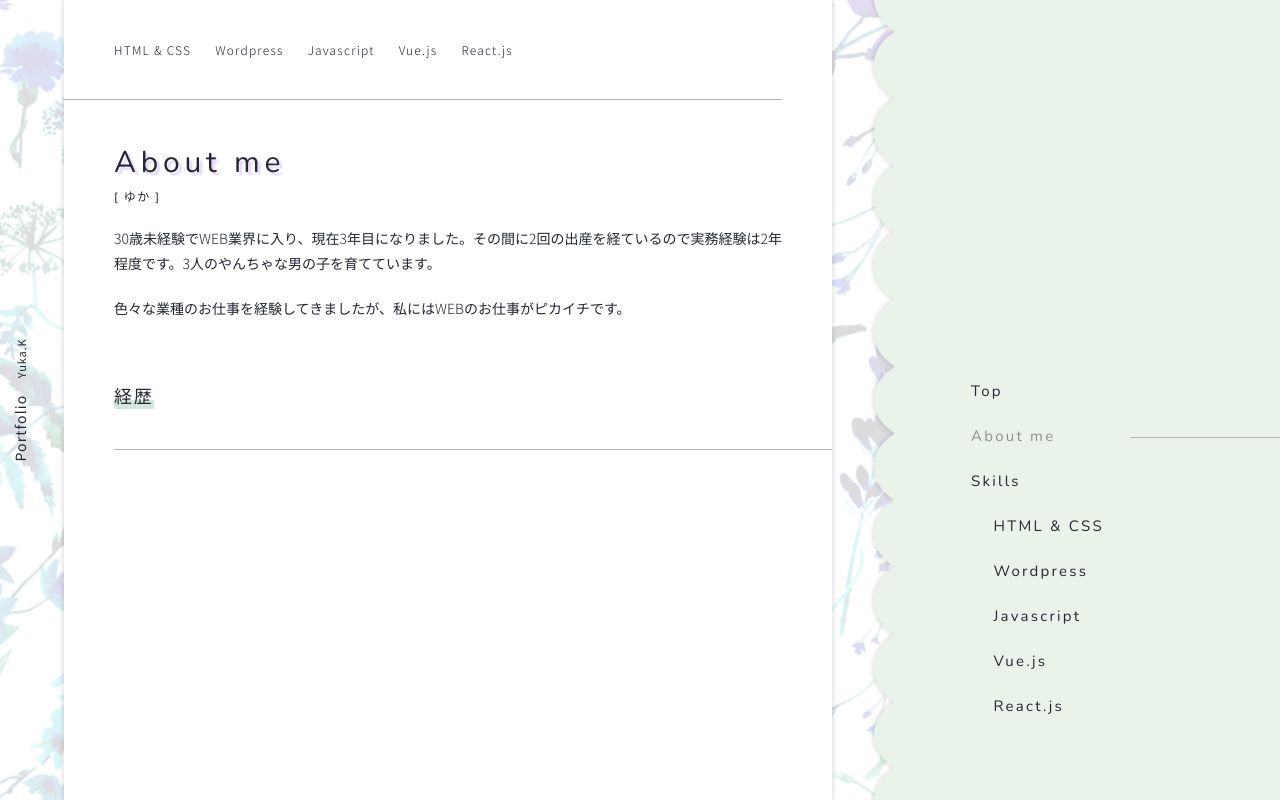
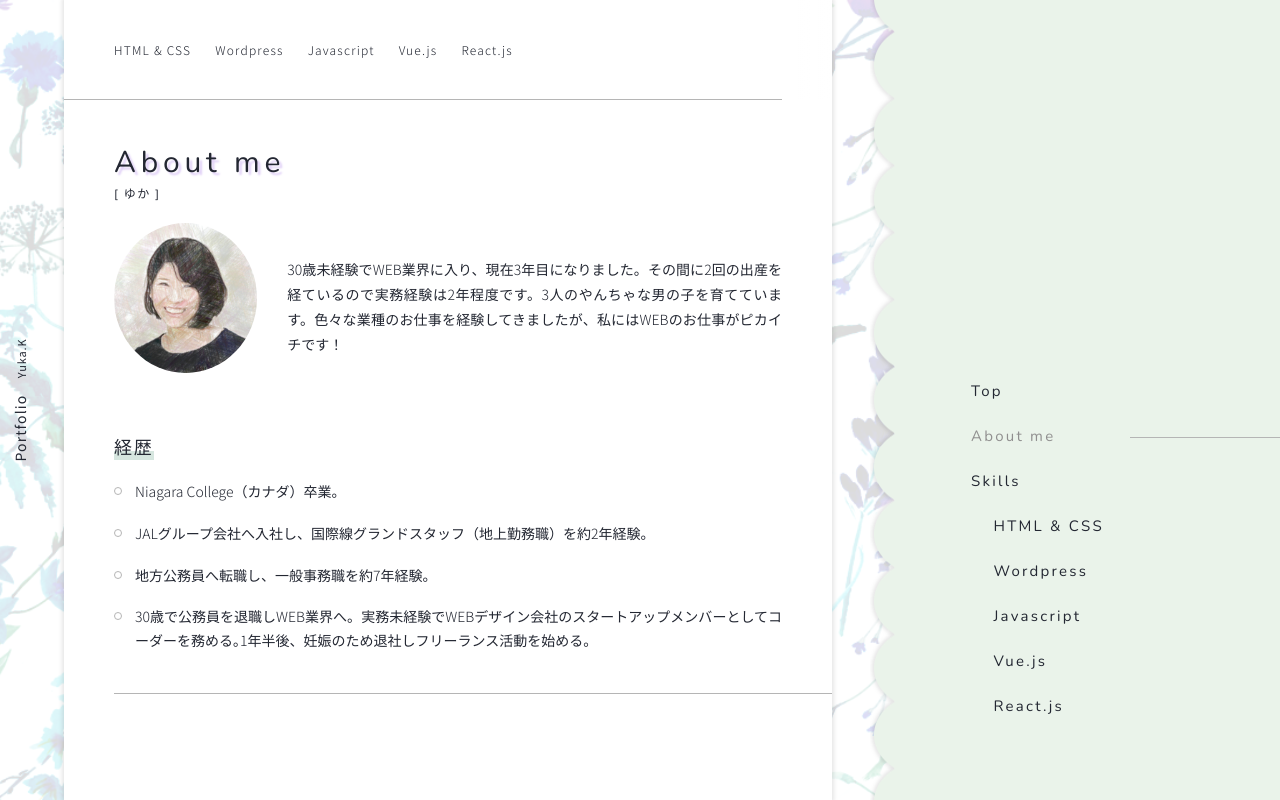
Before and after one commit to Fielsyuka/portfolio, a Vue app: page /about-me in a window 1280 px wide. Built offline with nearby package versions, Linux system fonts and the light colour scheme.

Commit message:
About meの編集

```diff
--- a/src/assets/scss/components/page.scss
+++ b/src/assets/scss/components/page.scss
@@ -1,25 +1,51 @@
 @import "../_mixin.scss";
+
 .page-subtitle {
-  display: inline-block;
+  display: block;
   color: $color-base;
   font-family: $accent-font;
   font-size: rem(12);
   letter-spacing: .12em;
 }
-.page-overview {
-  margin-top: 20px;
-  font-size: rem(14);
-  line-height: 1.8;
-  text-align: justify;
+
+
+
+.page-overview__image {
+  overflow: hidden;
+  position: relative;
+  margin: 20px auto;
+  width: 150px;
+  height: 150px;
+  border-radius: 50%;
+
+  >img {
+    position: absolute;
+    top: 50%;
+    left: 50%;
+    width: 100%;
+    transform: translate(-50%, -50%);
+  }
 }
+
+.page-overview__text {
+  p {
+    margin-top: 18px;
+    font-size: rem(14);
+    line-height: 1.8;
+    text-align: justify;
+  }
+}
+
 .page-heading01 {
   display: inline-block;
   position: relative;
-  margin-top: 60px;
+  margin-top: 40px;
+  margin-bottom: 20px;
   color: $color-base;
   font-size: rem(18);
   font-weight: 400;
   letter-spacing: .1em;
+
   &::after {
     content: "";
     display: block;
@@ -32,6 +58,7 @@
     z-index: -1;
   }
 }
+
 .page-heading02 {
   display: block;
   margin-top: 26px;
@@ -43,3 +70,43 @@
   font-weight: 400;
   line-height: 1.6;
 }
+
+.page-list {
+  list-style: none;
+  padding-left: 1.5em;
+
+  li {
+    position: relative;
+    line-height: 1.7;
+    text-align: justify;
+
+    &::before {
+      content: "";
+      display: block;
+      position: absolute;
+      top: .5em;
+      left: -1.5em;
+      width: 8px;
+      height: 8px;
+      border-radius: 50%;
+      border: 1px solid $color-line;
+    }
+
+    +li {
+      margin-top: 18px;
+    }
+  }
+}
+
+@include media-breakpoint-up-md {
+  .page-overview {
+    display: flex;
+    align-items: center;
+  }
+  .page-overview__image {
+    margin-right: 30px;
+  }
+  .page-overview__text {
+  width: calc(100% - 150px);
+}
+}
--- a/src/assets/scss/layout/layout.scss
+++ b/src/assets/scss/layout/layout.scss
@@ -37,7 +37,7 @@
   min-height: 100vh;
   padding-top: 80px;
   padding-bottom: 60px;
-  background: url("../../images/flower_bg.png") repeat center center/contain fixed;
+  background: url("../../images/flower_bg.png") repeat top center/contain fixed;
   z-index: 1000;
 }
 
--- a/src/components/WorksItem.vue
+++ b/src/components/WorksItem.vue
@@ -27,7 +27,6 @@ export default {
 <style lang="scss" scoped>
 @import "../assets/scss/_mixin.scss";
 .works-item {
-  margin-top: 30px;
   margin-left: 46px;
 }
 .works-item + .works-item {
@@ -64,11 +63,19 @@ export default {
 .works-item__image {
   > img {
     display: block;
-    width: 80%;
+    width: 100%;
     margin: 20px 0;
   }
 }
 .works-item__source {
   margin-top: 30px;
 }
+
+@include media-breakpoint-up-md {
+  .works-item__image {
+    > img {
+      width: 70%;
+    }
+  }
+}
 </style>
--- a/src/views/About.vue
+++ b/src/views/About.vue
@@ -6,9 +6,19 @@
     <div class="l-main__section l-wrap">
       <page-heading page-name="About me" class="shadow-about"></page-heading>
       <h3 class="page-subtitle">[ ゆか ]</h3>
-      <p class="page-overview">30歳未経験でWEB業界に入り、現在{{num}}年目になりました。その間に2回の出産を経ているので実務経験は{{actual}}年程度です。3人のやんちゃな男の子を育てています。</p>
-      <p class="page-overview">色々な業種のお仕事を経験してきましたが、私にはWEBのお仕事がピカイチです。</p>
+      <div class="page-overview clearfix">
+        <div class="page-overview__image"><img src="@/assets/images/me.jpg" alt="me"></div>
+        <div class="page-overview__text">
+          <p>30歳未経験でWEB業界に入り、現在{{num}}年目になりました。その間に2回の出産を経ているので実務経験は{{actual}}年程度です。3人のやんちゃな男の子を育てています。色々な業種のお仕事を経験してきましたが、私にはWEBのお仕事がピカイチです！</p>
+        </div>
+      </div>
       <h4 class="page-heading01">経歴</h4>
+      <ul class="page-list">
+        <li>Niagara College（カナダ）卒業。</li>
+        <li>JALグループ会社へ入社し、国際線グランドスタッフ（地上勤務職）を約2年経験。</li>
+        <li>地方公務員へ転職し、一般事務職を約7年経験。</li>
+        <li>30歳で公務員を退職しWEB業界へ。実務未経験でWEBデザイン会社のスタートアップメンバーとしてコーダーを務める｡1年半後、妊娠のため退社しフリーランス活動を始める。</li>
+      </ul>
     </div>
     <div class="l-main__footer l-wrap">
       <page-footer>
--- a/src/views/SkillsDetail.vue
+++ b/src/views/SkillsDetail.vue
@@ -3,7 +3,11 @@
     <div class="l-main__section l-wrap">
       <page-heading :page-name="skill.name" :class="skill.shadowClass"></page-heading>
       <p class="page-subtitle">[ Works ]</p>
-      <p class="page-overview">{{ skill.overview }}</p>
+      <div class="page-overview">
+        <div class="page-overview__text">
+          <p>{{ skill.overview }}</p>
+        </div>
+      </div>
       <h3 class="page-heading01">制作実績</h3>
       <works-item v-for="experience in skill.experiences" :key="experience.name">
         <template v-slot:name>{{ experience.name }}</template>
```
